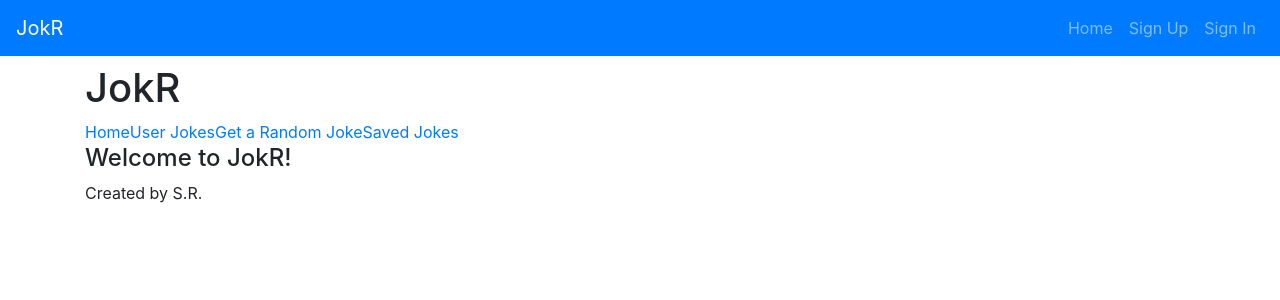
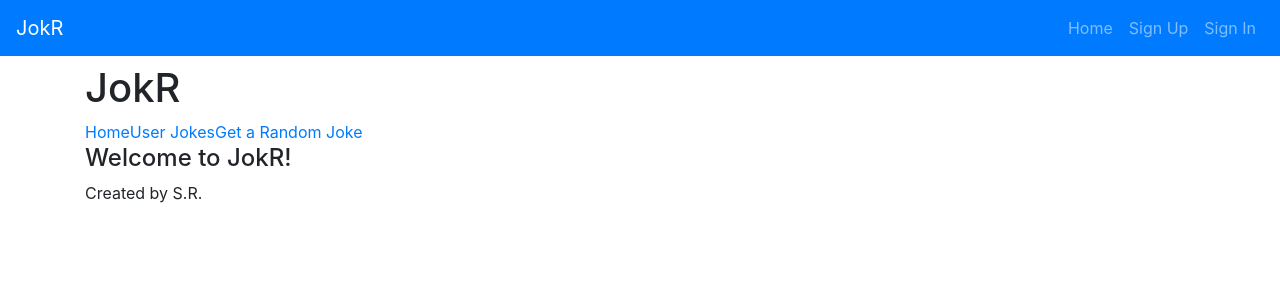
Before and after one commit to sr-hub/JokR, a React app: page /#/ in a window 1280 px wide. Shown: the top 300 px of the page. Built offline with nearby package versions, Linux system fonts and the light colour scheme.

Commit message:
put saved jokes into authorized nav bar

```diff
--- a/src/components/shared/Nav.js
+++ b/src/components/shared/Nav.js
@@ -1,8 +1,11 @@
-import React from 'react'
+import React, { Fragment } from 'react'
 import { NavLink } from 'react-router-dom'
 
 const AuthNav = (
-  <NavLink to='/create-joke'>Create Jokes</NavLink>
+  <Fragment>
+    <NavLink to='/create-joke'>Create Jokes</NavLink>
+    <NavLink to='/favorites'>Saved Jokes</NavLink>
+  </Fragment>
 )
 
 const Nav = (props) => (
@@ -10,7 +13,6 @@ const Nav = (props) => (
     <NavLink to='/'>Home</NavLink>
     <NavLink to='/jokes'>User Jokes</NavLink>
     <NavLink to='/get-jokes'>Get a Random Joke</NavLink>
-    <NavLink to='/favorites'>Saved Jokes</NavLink>
     {props.user ? AuthNav : ''}
   </nav>
 )
```
